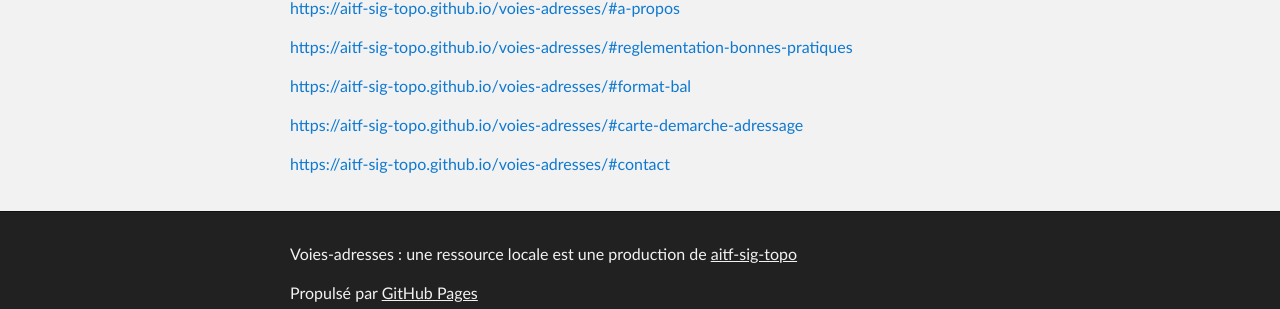
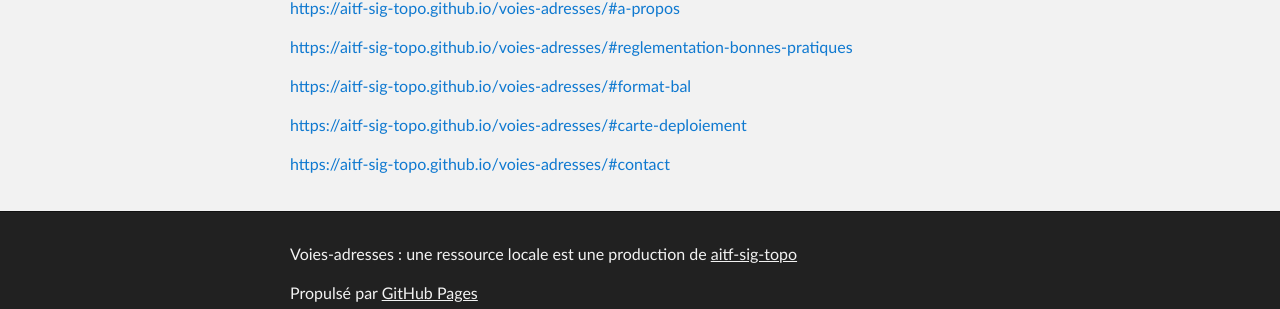
Before and after one commit to aitf-sig-topo/voies-adresses, a Jekyll site: the page built from docs/index.md, in a window 1280 px wide and 900 px high, scrolled down 1740 px. Shown: the part 560-869 px from the top of the window. Built offline with Jekyll 4.4.1, drawn with Linux system fonts in a browser that asks for light colours; our own code applies the rules of GitHub Pages for plain Markdown files; some of the changed lines change nothing that is shown.

Commit message:
Update index.md

```diff
--- a/docs/index.md
+++ b/docs/index.md
@@ -76,6 +76,6 @@ Nous contacter : [adm.sigtopo@gmail.com]()
 
 [https://aitf-sig-topo.github.io/voies-adresses/#format-bal](https://aitf-sig-topo.github.io/voies-adresses/#format-bal)
 
-[https://aitf-sig-topo.github.io/voies-adresses/#carte-demarche-adressage](https://aitf-sig-topo.github.io/voies-adresses/#carte-deploiement)
+[https://aitf-sig-topo.github.io/voies-adresses/#carte-deploiement](https://aitf-sig-topo.github.io/voies-adresses/#carte-deploiement)
 
 [https://aitf-sig-topo.github.io/voies-adresses/#contact](https://aitf-sig-topo.github.io/voies-adresses/#contact)
```
